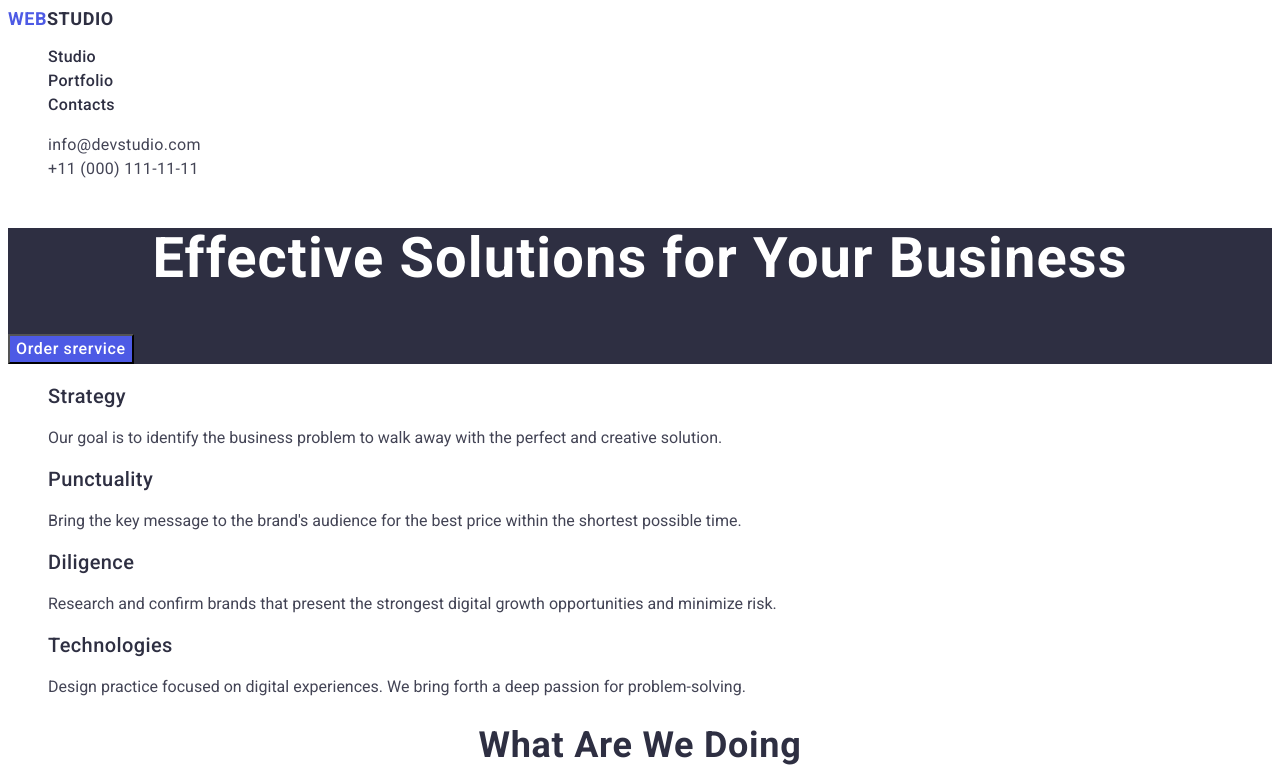
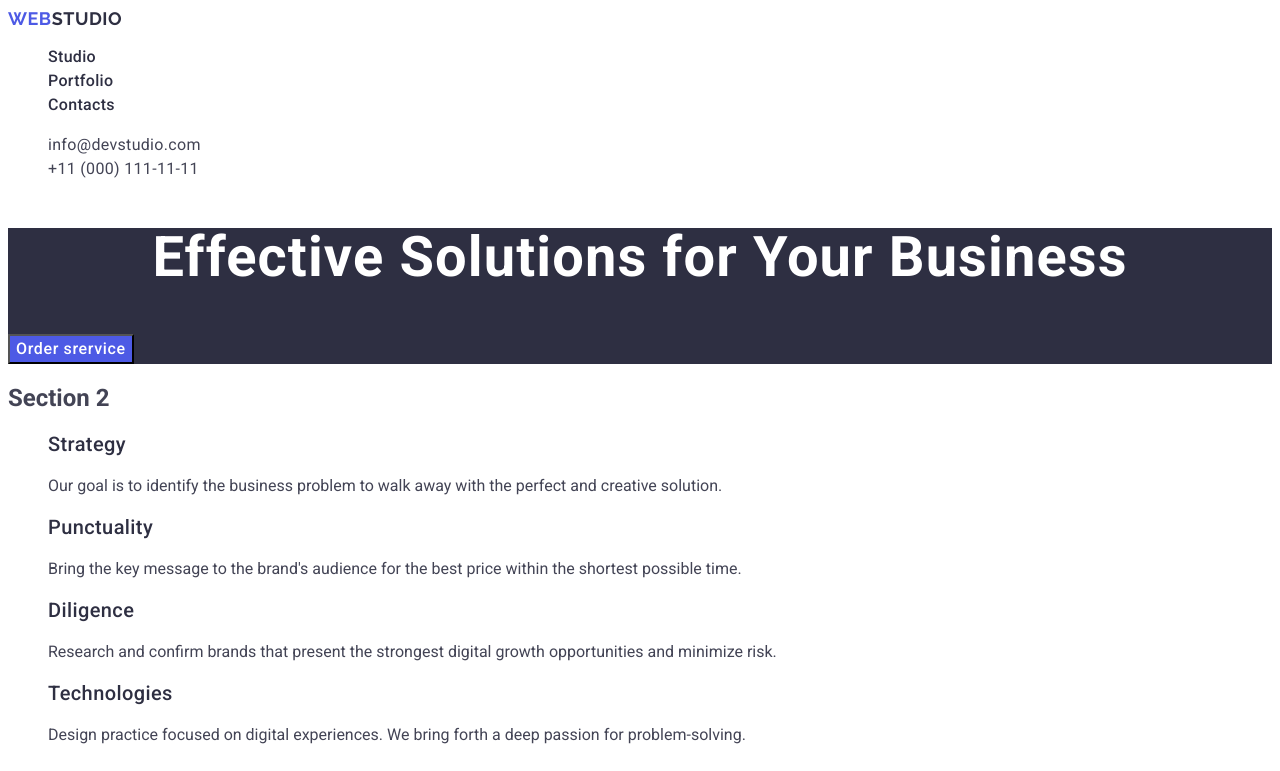
Before and after one commit to Mati220186/goit-markup-hw-02, a plain HTML site: page index.html in a window 1280 px wide. Shown: the top 771 px of the page. Drawn offline with Linux system fonts and the light colour scheme.

Commit message:
4. commit

```diff
--- a/css/index.css
+++ b/css/index.css
@@ -23,7 +23,7 @@ a {
 }
 .web-logo {
   color: var(--primary-brand);
-  font-family: "Raleway" sans-serif;
+  font-family: "Raleway", sans-serif;
   font-size: 18px;
   font-style: normal;
   font-weight: 700;
@@ -72,7 +72,7 @@ a {
   font-size: 56px;
   font-style: normal;
   font-weight: 700;
-  line-height: 60px; /* 107.143% */
+  line-height: 1.07; /* 107.143% */
   letter-spacing: 1.12px;
 }
 .button-service {
@@ -126,9 +126,10 @@ a {
 .button-item {
   color: var(--primary-brand);
   background-color: var(--cloud);
+  font-family: "Roboto", sans-serif;
   font-weight: medium;
   size: 16px;
-  line-height: 24px1.5;
+  line-height: 1.5;
   letter-spacing: 2%;
   cursor: pointer;
 }
--- a/index.html
+++ b/index.html
@@ -55,6 +55,7 @@
       </section>
       <!-- Section 1 - Strategy, Punctuality, Diligence, Technologies-->
       <section>
+        <h2>Section 2</h2>
         <ul style="list-style: none">
           <li>
             <h3 class="subsection-title">Strategy</h3>
```
